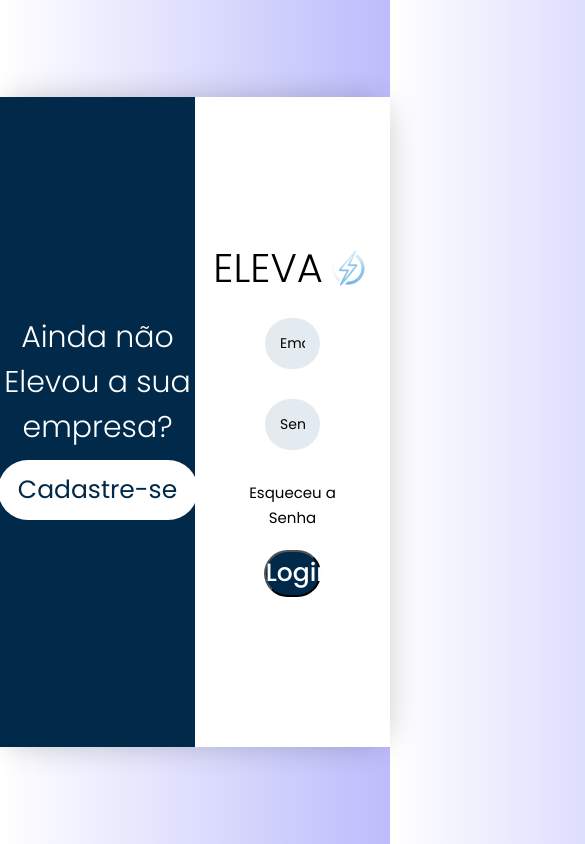
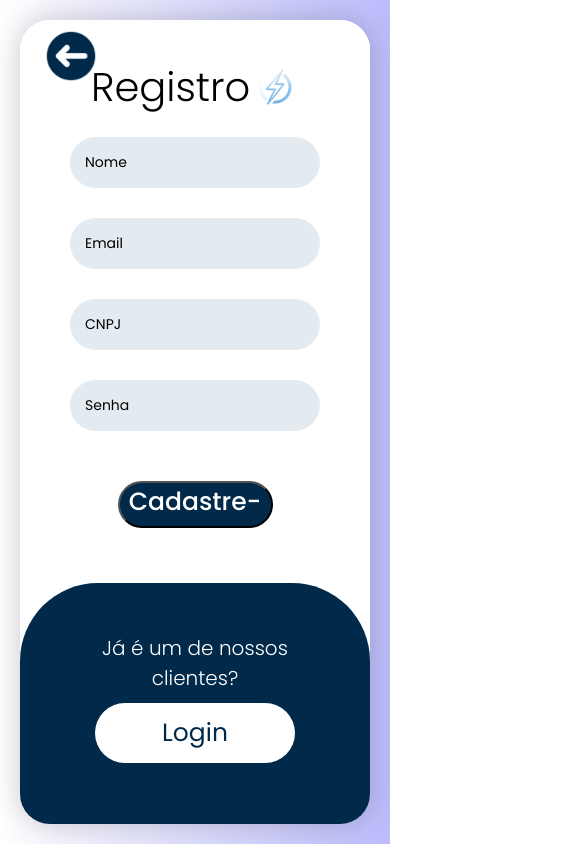
Before and after one commit to isabella-viana/Grupo-09, a website: page web-data-viz/public/login_cadastro2.html in a window 390 px wide. Both pictures are taken after a click on the button "Cadastre-se". Shown: the top 844 px of the page, 585 px wide, since content can reach past the window. Drawn offline with Linux system fonts and the light colour scheme.

Commit message:
Atualização pag login

```diff
--- a/web-data-viz/public/css/login2.css
+++ b/web-data-viz/public/css/login2.css
@@ -25,6 +25,30 @@
     height: 40px;
 }
 
+.arrow {
+    height: 20px;
+    position: relative;
+}
+
+.arrow img{
+    position: relative;
+    width: 50px;
+    bottom: 450%; /* Move para cima sem afetar o espaço abaixo */
+    left: 40%;
+}
+.arrow2 {
+    height: 20px;
+    position: relative;
+}
+
+.arrow2 img{
+    position: relative;
+    width: 50px;
+    bottom: 80%; /* Move para cima sem afetar o espaço abaixo */
+    right: 40%;
+}
+
+
 .container{
     position: relative; /* Usamos position relative, pois ele nos dá o poder de nao afetar os outros elementos da pag*/
     width: 1100px;
@@ -32,6 +56,8 @@
     background: rgb(255, 255, 255);
     border-radius: 30px; /* Deixar a borda redondinha*/
     box-shadow: 0 0px 30px rgba(0,0,0, .2); /* Aqui definimos a SOMBRA que a nossa caixa terá*/
+    overflow: hidden;
+    margin: 20px;
 }
 
 .form-box {
@@ -47,6 +73,15 @@
     color: rgb(0, 0, 0); /* Cor da letra */
     padding: 40px;
     z-index: 1; /*Regra de empilhamento */
+    transition: .6s ease-in-out 1.2s, visibility 0 1s;
+}
+
+.container.active .form-box{
+    right: 50%;
+}
+
+.container.active .form-box.register{
+    visibility: visible;
 }
 
 .form-box.register{
@@ -56,6 +91,7 @@
 form {
     width: 100%;
 }
+
 
 .container h1 {
     font-size: 40px;
@@ -85,6 +121,10 @@
 }
 
 .forgot-link a {
+   margin: -15px 0 15;
+}
+
+.forgot-link a {
     font-size: 15px;
     text-decoration: none;
     color:black;
@@ -106,22 +146,33 @@
 position: absolute;
 width: 100%;
 height: 100%;
-background: rgba(1, 42, 74, 1);
-color: white;
+color: rgb(0, 0, 0);
 text-align: center;
 }
 
+.toggle-box img{
+    height: 50%;
+    width: 70%;
+}
+
 .toggle-box::before {
-    content: "";
+    content: '';
     position: absolute;
+    left: -250%;
     width: 300%;
     height: 100%;
-    background: rgba(1, 42, 74, 1);
+    background: rgba(1, 42, 74, 1);;
+    border-radius: 150px;
     z-index: 2;
-    clip-path: polygon(50% 0%, 55% 20%, 45% 25%, 50% 40%, 40% 45%, 50% 60%, 35% 65%, 50% 80%, 45% 85%, 50% 100%);
+    transition: 1.8s ease-in-out;
 }
+.container.active .toggle-box::before{
+    left: 50%;
+}
+
 .toggle-box h1{
     font-size: 30px;
+    color: white;
     }
 
 .toggle-panel{
@@ -132,6 +183,27 @@
     flex-direction: column;
     justify-content: center;
     align-items: center;
+    transition: 0.6s ease-in-out;
+    z-index: 2;
+}
+
+.toggle-panel.toggle-right {
+    right: -50%;
+    transition-delay: .6s;
+}
+.toggle-panel.toggle-left {
+    left: 0;
+    transition-delay: 1.2s;
+}
+
+.container.active .toggle-panel.toggle-left{
+    left: -50%;
+    transition-delay: .6s;
+}
+
+.container.active .toggle-panel.toggle-right{
+    right: 0;
+    transition-delay: 1.2s
 }
 
 .toggle-panel .btn{
@@ -143,3 +215,68 @@
     color:  rgba(1, 42, 74, 1);
     border: 1px black;
 }
+
+@media screen and (max-width: 770px) {
+    .container {
+        height: calc(100vh - 40px);
+    }
+    .form-box {
+        bottom: 0;
+        width: 100%;
+        height: 70%;
+    }
+    .toggle-box::before {
+        left: 0;
+        top: -270%;
+        width: 100%;
+        height: 300%;
+        border-radius: 20vw;
+    }
+    .toggle-panel{
+        width: 100%;
+        height: 30%;
+
+    }
+
+    .container.active .form-box{
+        right: 0;
+        bottom: 30%;
+    }
+    .container.active .toggle-box::before {
+        top: 70%;
+        left: 0;
+    }
+
+    .container.active .toggle-panel.toggle-left{
+        left: 0;
+        top: -30%;
+    }
+
+    .container.active .toggle-panel.toggle-right{
+        bottom: 0;
+    }
+
+    .toggle-panel.toggle-left{
+        top: 0;
+    }
+    .toggle-panel.toggle-right{
+        right: 0;
+        bottom: -30%;
+    }
+    .toggle-panel.toggle-left img{
+        display: none;
+    }
+
+    .toggle-panel.toggle-right img{
+        display: none;
+    }
+}
+
+@media screen and (max-width: 480px) {
+    .form-box {
+        padding: 20px;
+    }
+    .toggle-panel h1{
+        font-size: 20px;
+    }
+}
--- /dev/null
+++ b/web-data-viz/public/js/login2.js
@@ -0,0 +1,12 @@
+const container = document.querySelector('.container')
+const registerBtn = document.querySelector('.cadastre-btn')
+const loginBtn = document.querySelector('.login-btn')
+
+
+registerBtn.addEventListener('click', () => {
+    container.classList.add('active');
+})
+
+loginBtn.addEventListener('click', () => {
+    container.classList.remove('active');
+})
--- a/web-data-viz/public/login_cadastro2.html
+++ b/web-data-viz/public/login_cadastro2.html
@@ -11,10 +11,16 @@
 
         <div class="form-box login">
             <form action="">
+                <div class="arrow">
+                    <a href="#">
+                        <img src="imgs/icons8-left-64 1.png" alt="">
+                       </a>
+                </div>
                 <div class="Up">
             <h1>ELEVA</h1>
-                <img src="imgs/logo-menu.png" alt="">
+                <img class="Limao" src="imgs/logo-menu.png" alt="">
             </div>
+
             <div class="input_box">
                 <input type="text" placeholder="Email" required>
             </div>
@@ -30,6 +36,11 @@
 
             <div class="form-box register">
                 <form action="">
+                    <div class="arrow2">
+                        <a href="#">
+                            <img src="imgs/icons8-right.png" alt="">
+                           </a>
+                    </div>
                     <div class="Up">
                 <h1>Registro</h1>
                     <img src="imgs/logo-menu.png" alt="">
@@ -52,12 +63,19 @@
             </div>
             <div class="toggle-box">
                 <div class="toggle-panel toggle-left">
+                    <img src="imgs/image 78 (1).png" alt="">
                     <h1>Ainda não Elevou a sua <br> empresa?</h1>
                     <button class="btn cadastre-btn">Cadastre-se</button>
+                </div>
+                <div class="toggle-panel toggle-right">
+                    <img src="imgs/93028489-89b2-42cd-a602-8f54e9e238b1 1 (1).png" alt="">
+                    <h1>Já é um de nossos <br>clientes?</h1>
+                    <button class="btn login-btn">Login</button>
                 </div>
             </div>
         </div>
 
+        <script src="js/login2.js"></script>
 
 
 </body>
```
Also changed, not shown: web-data-viz/public/imgs/93028489-89b2-42cd-a602-8f54e9e238b1 1 (1).png (added), web-data-viz/public/imgs/icons8-left-64 1.png (added), web-data-viz/public/imgs/icons8-right.png (added), web-data-viz/public/imgs/image 78 (1).png (added).
